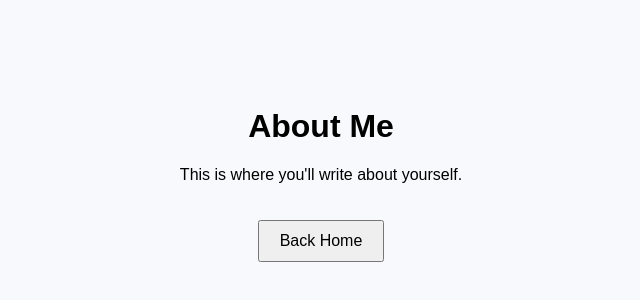
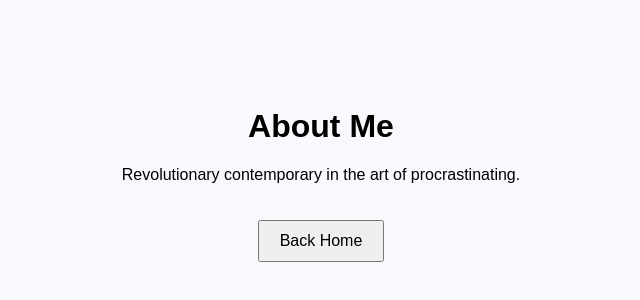
Before and after one commit to Dvlta/dvlta.github.io, a plain HTML site: page about.html in a window 1280 px wide. Shown: the part 226-526 px from the top of the page, without its empty margins (319-959 px from the left). Drawn offline with Linux system fonts and the light colour scheme.

Commit message:
changed text

```diff
--- a/about.html
+++ b/about.html
@@ -9,7 +9,7 @@
 <body>
   <div class="container">
     <h1>About Me</h1>
-    <p>This is where you'll write about yourself.</p>
+    <p>Revolutionary contemporary in the art of procrastinating.</p>
     <button onclick="goHome()">Back Home</button>
   </div>
   <script src="script.js"></script>
```
Also changed, not shown: index.html (+1 -1 lines).
